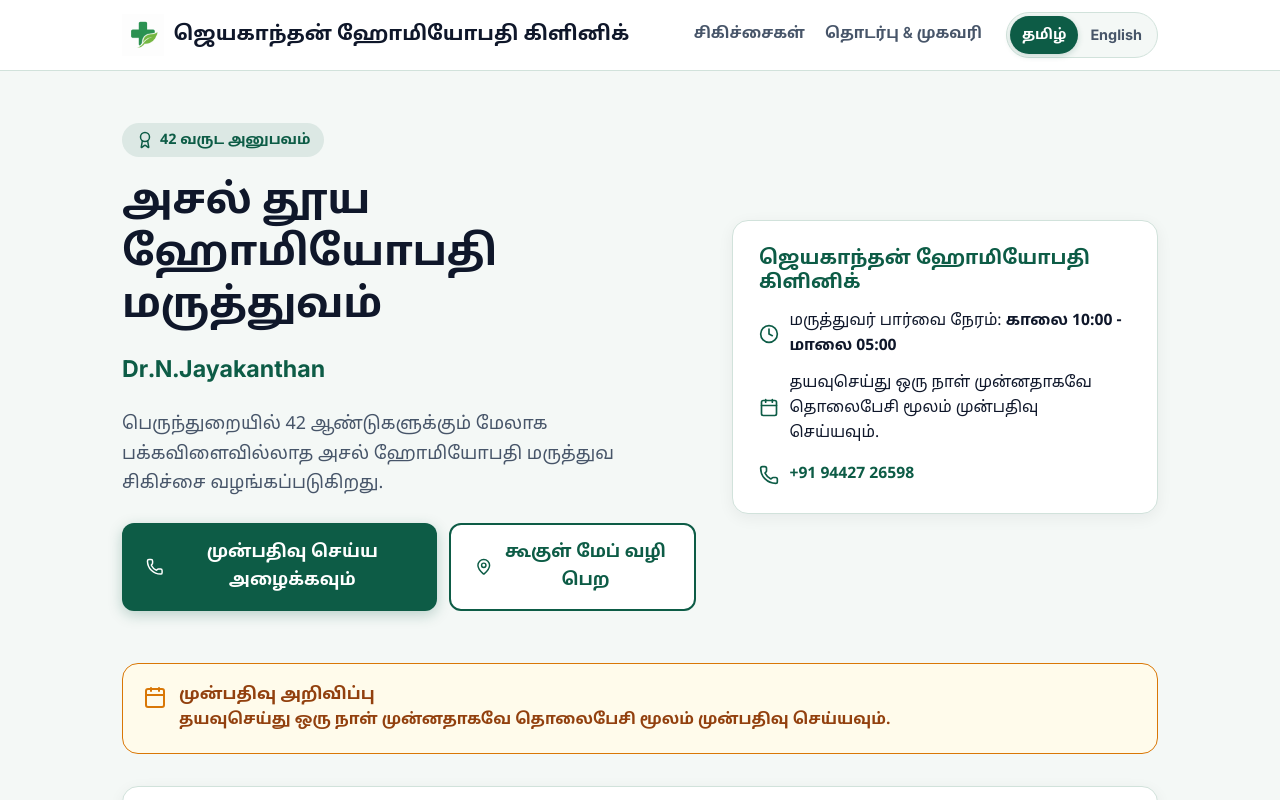
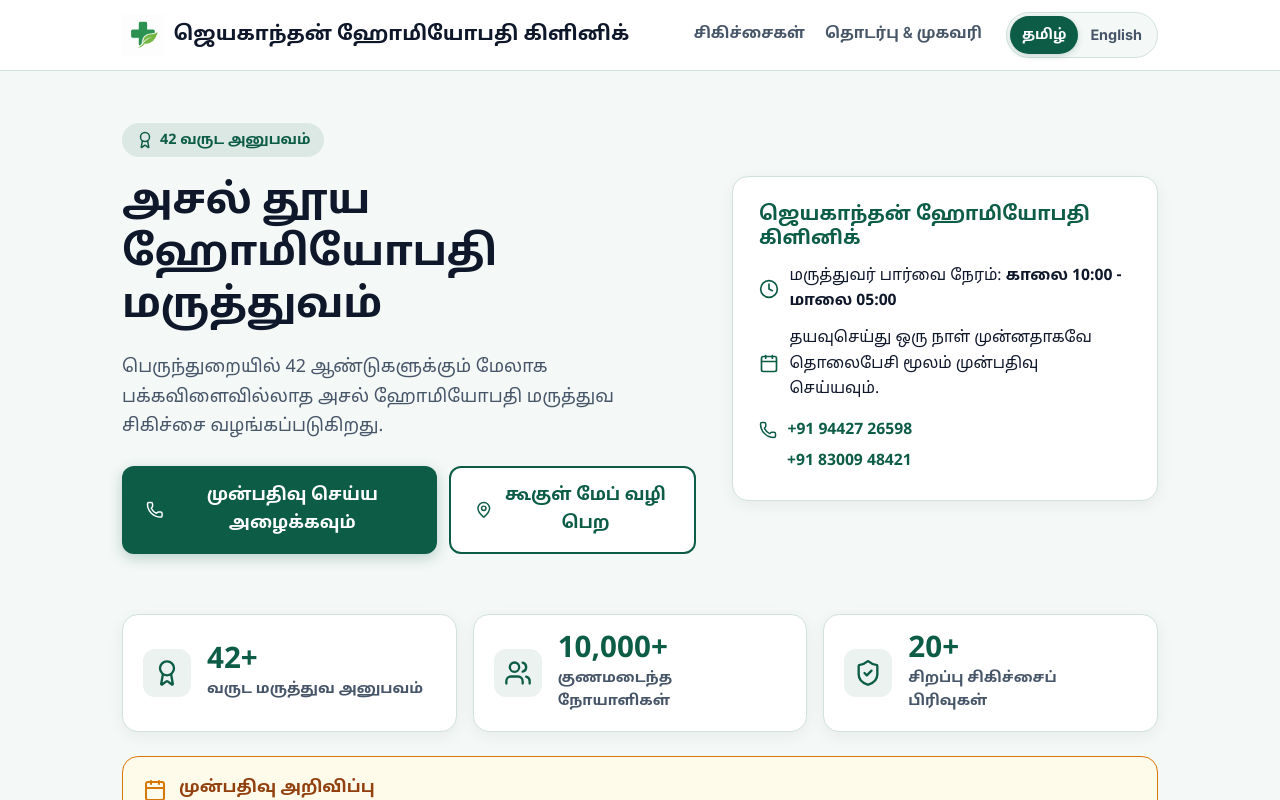
Before and after one commit to Arktosum/jaykay-homeo-website, a React (Vite) app: page / in a window 1280 px wide. Shown: the top 800 px of the page. Built offline with nearby package versions, Linux system fonts and the light colour scheme.

Commit message:
feat: add stats counter bar and update clinic location header

```diff
--- a/src/App.tsx
+++ b/src/App.tsx
@@ -2,6 +2,7 @@ import React from 'react';
 import { LanguageProvider } from './context/LanguageContext';
 import { Header } from './components/Header';
 import { Hero } from './components/Hero';
+import { StatsBar } from './components/StatsBar';
 import { ClinicInfoCard } from './components/ClinicInfoCard';
 import { SpecialitiesGrid } from './components/SpecialitiesGrid';
 import { ContactLocation } from './components/ContactLocation';
@@ -15,6 +16,7 @@ export const App: React.FC = () => {
         <Header />
         <main style={{ flex: 1 }}>
           <Hero />
+          <StatsBar />
           <ClinicInfoCard />
           <SpecialitiesGrid />
           <ContactLocation />
--- a/src/components/ContactLocation.tsx
+++ b/src/components/ContactLocation.tsx
@@ -76,7 +76,7 @@ export const ContactLocation: React.FC = () => {
               <address className="address-card-body">
                 <div className="address-doctor-header">
                   <span className="address-doctor-name">{addr.doctor}</span>
-                  <span className="address-doctor-tag">Homeopathic Physician</span>
+                  <span className="address-doctor-tag">{content.doctorName} • Homeopathic Physician</span>
                 </div>
 
                 <div className="address-line-item">
--- a/src/components/Hero.tsx
+++ b/src/components/Hero.tsx
@@ -20,10 +20,6 @@ export const Hero: React.FC = () => {
             <h1 id="hero-heading" className="hero-title">
               {content.hero.title}
             </h1>
-
-            <div className="hero-doctor-name">
-              {content.doctorName}
-            </div>
 
             <p className="hero-subtext">
               {content.hero.subtext}
@@ -65,9 +61,14 @@ export const Hero: React.FC = () => {
                 <Calendar size={20} style={{ color: 'var(--color-action)', flexShrink: 0 }} />
                 <span>{content.infoCards.appointmentText}</span>
               </div>
-              <div style={{ display: 'flex', alignItems: 'center', gap: '0.65rem', marginTop: '0.25rem' }}>
-                <Phone size={20} style={{ color: 'var(--color-action)', flexShrink: 0 }} />
-                <a href="tel:+919442726598" style={{ fontWeight: 700, color: 'var(--color-action)' }}>+91 94427 26598</a>
+              <div style={{ display: 'flex', flexDirection: 'column', gap: '0.4rem', marginTop: '0.25rem' }}>
+                <div style={{ display: 'flex', alignItems: 'center', gap: '0.65rem' }}>
+                  <Phone size={18} style={{ color: 'var(--color-action)', flexShrink: 0 }} />
+                  <a href="tel:+919442726598" style={{ fontWeight: 700, color: 'var(--color-action)' }}>+91 94427 26598</a>
+                </div>
+                <div style={{ display: 'flex', alignItems: 'center', gap: '0.65rem', paddingLeft: '1.75rem' }}>
+                  <a href="tel:+918300948421" style={{ fontWeight: 700, color: 'var(--color-action)' }}>+91 83009 48421</a>
+                </div>
               </div>
             </div>
           </div>
--- /dev/null
+++ b/src/components/StatsBar.tsx
@@ -0,0 +1,46 @@
+import React from 'react';
+import { useLanguage } from '../context/LanguageContext';
+import { Award, Users, ShieldCheck } from 'lucide-react';
+
+export const StatsBar: React.FC = () => {
+  const { content } = useLanguage();
+  const { stats } = content;
+
+  return (
+    <section className="stats-section" aria-label="Clinic Milestones and Statistics">
+      <div className="container">
+        <div className="stats-grid">
+          <div className="card stat-card">
+            <div className="stat-icon-wrapper">
+              <Award size={28} className="stat-icon" />
+            </div>
+            <div className="stat-content">
+              <span className="stat-number">{stats.yearsValue}</span>
+              <span className="stat-label">{stats.yearsLabel}</span>
+            </div>
+          </div>
+
+          <div className="card stat-card">
+            <div className="stat-icon-wrapper">
+              <Users size={28} className="stat-icon" />
+            </div>
+            <div className="stat-content">
+              <span className="stat-number">{stats.patientsValue}</span>
+              <span className="stat-label">{stats.patientsLabel}</span>
+            </div>
+          </div>
+
+          <div className="card stat-card">
+            <div className="stat-icon-wrapper">
+              <ShieldCheck size={28} className="stat-icon" />
+            </div>
+            <div className="stat-content">
+              <span className="stat-number">{stats.specialitiesValue}</span>
+              <span className="stat-label">{stats.specialitiesLabel}</span>
+            </div>
+          </div>
+        </div>
+      </div>
+    </section>
+  );
+};
--- a/src/content/en.ts
+++ b/src/content/en.ts
@@ -29,6 +29,15 @@ export const enContent: ClinicContent = {
     consultingTimeNotice: "Consulting Hours: 10:00 AM to 05:00 PM"
   },
 
+  stats: {
+    yearsValue: "42+",
+    yearsLabel: "Years of Medical Practice",
+    patientsValue: "10,000+",
+    patientsLabel: "Trusted Patients Treated",
+    specialitiesValue: "20+",
+    specialitiesLabel: "Specialized Treatment Services"
+  },
+
   infoCards: {
     hoursTitle: "Consulting Hours",
     hoursValue: "10:00 AM – 05:00 PM",
@@ -53,7 +62,7 @@ export const enContent: ClinicContent = {
     title: "Contact & Location Details",
     addressHeader: "Clinic Address",
     fullAddress: [
-      "Dr.N.Jayakanthan",
+      "Jayakanthan Homeopathy Clinic",
       "39/24 Ganapathi Nagar",
       "Iyar Amma Park near",
       "R.S. Road",
@@ -63,7 +72,7 @@ export const enContent: ClinicContent = {
       "Tamil Nadu"
     ],
     addressDetails: {
-      doctor: "Dr.N.Jayakanthan",
+      doctor: "Jayakanthan Homeopathy Clinic",
       building: "39/24 Ganapathi Nagar",
       street: "Near Iyar Amma Park, R.S. Road",
       cityPincode: "Perundurai – 638 052",
--- a/src/content/ta.ts
+++ b/src/content/ta.ts
@@ -29,6 +29,15 @@ export const taContent: ClinicContent = {
     consultingTimeNotice: "பார்வை நேரம்: காலை 10:00 - மாலை 05:00"
   },
 
+  stats: {
+    yearsValue: "42+",
+    yearsLabel: "வருட மருத்துவ அனுபவம்",
+    patientsValue: "10,000+",
+    patientsLabel: "குணமடைந்த நோயாளிகள்",
+    specialitiesValue: "20+",
+    specialitiesLabel: "சிறப்பு சிகிச்சைப் பிரிவுகள்"
+  },
+
   infoCards: {
     hoursTitle: "மருத்துவர் பார்வை நேரம்",
     hoursValue: "காலை 10:00 - மாலை 05:00",
@@ -53,7 +62,7 @@ export const taContent: ClinicContent = {
     title: "முகவரி மற்றும் தொடர்பு விவரங்கள்",
     addressHeader: "கிளினிக் முகவரி",
     fullAddress: [
-      "Dr.N.Jayakanthan",
+      "ஜெயகாந்தன் ஹோமியோபதி கிளினிக்",
       "39/24 கணபதி நகர்",
       "ஐயர் அம்மா பார்க் அருகில்",
       "R.S. ரோடு",
@@ -63,7 +72,7 @@ export const taContent: ClinicContent = {
       "தமிழ்நாடு"
     ],
     addressDetails: {
-      doctor: "Dr.N.Jayakanthan",
+      doctor: "ஜெயகாந்தன் ஹோமியோபதி கிளினிக்",
       building: "39/24 கணபதி நகர்",
       street: "ஐயர் அம்மா பார்க் அருகில், R.S. ரோடு",
       cityPincode: "பெருந்துறை – 638 052",
@@ -182,7 +191,7 @@ export const taContent: ClinicContent = {
       enTitle: "Hair & Skin Care",
       taTitle: "தோல் & முடி பராமரிப்பு",
       items: [
-        { id: "sp-18", en: "Dandruff, Hair falling, Grey hair", ta: "பொடுகு முடி உதிர்தல் நரை முடி" },
+        { id: "sp-18", en: "Dandruff, Hair falling, Grey hair", ta: "பொடுгу முடி உதிர்தல் நரை முடி" },
         { id: "sp-19", en: "Skin diseases, Psoriasis, Vitiligo, Itching", ta: "தோல் நோய்கள் சொரியாசிஸ் வெண்புள்ளி அரிப்பு" }
       ]
     },
--- a/src/styles/index.css
+++ b/src/styles/index.css
@@ -320,12 +320,6 @@ img, svg {
   line-height: 1.25;
 }
 
-.hero-doctor-name {
-  font-size: clamp(1.18rem, 3vw, 1.45rem);
-  color: var(--color-action);
-  font-weight: 800;
-}
-
 .hero-subtext {
   font-size: clamp(0.98rem, 2.2vw, 1.12rem);
   color: var(--color-text-muted);
@@ -354,6 +348,64 @@ img, svg {
   .hero-desktop-card {
     display: block;
   }
+}
+
+/* Clean Responsive Stats Bar Section */
+.stats-section {
+  padding: 0.5rem 0 1.5rem 0;
+}
+
+.stats-grid {
+  display: grid;
+  grid-template-columns: 1fr;
+  gap: 1rem;
+}
+
+@media (min-width: 640px) {
+  .stats-grid {
+    grid-template-columns: repeat(3, 1fr);
+  }
+}
+
+.stat-card {
+  display: flex;
+  align-items: center;
+  gap: 1rem;
+  padding: 1.1rem 1.25rem;
+  margin-bottom: 0;
+}
+
+.stat-icon-wrapper {
+  width: 48px;
+  height: 48px;
+  border-radius: var(--radius-button);
+  background-color: rgba(13, 92, 70, 0.08);
+  display: flex;
+  align-items: center;
+  justify-content: center;
+  flex-shrink: 0;
+}
+
+.stat-icon {
+  color: var(--color-action);
+}
+
+.stat-content {
+  display: flex;
+  flex-direction: column;
+}
+
+.stat-number {
+  font-size: clamp(1.4rem, 3.2vw, 1.85rem);
+  font-weight: 800;
+  color: var(--color-action);
+  line-height: 1.15;
+}
+
+.stat-label {
+  font-size: clamp(0.82rem, 1.8vw, 0.92rem);
+  font-weight: 600;
+  color: var(--color-text-muted);
 }
 
 /* Clinic Info Card */
```
Also changed, not shown: src/types/index.ts (+9 -0 lines).
